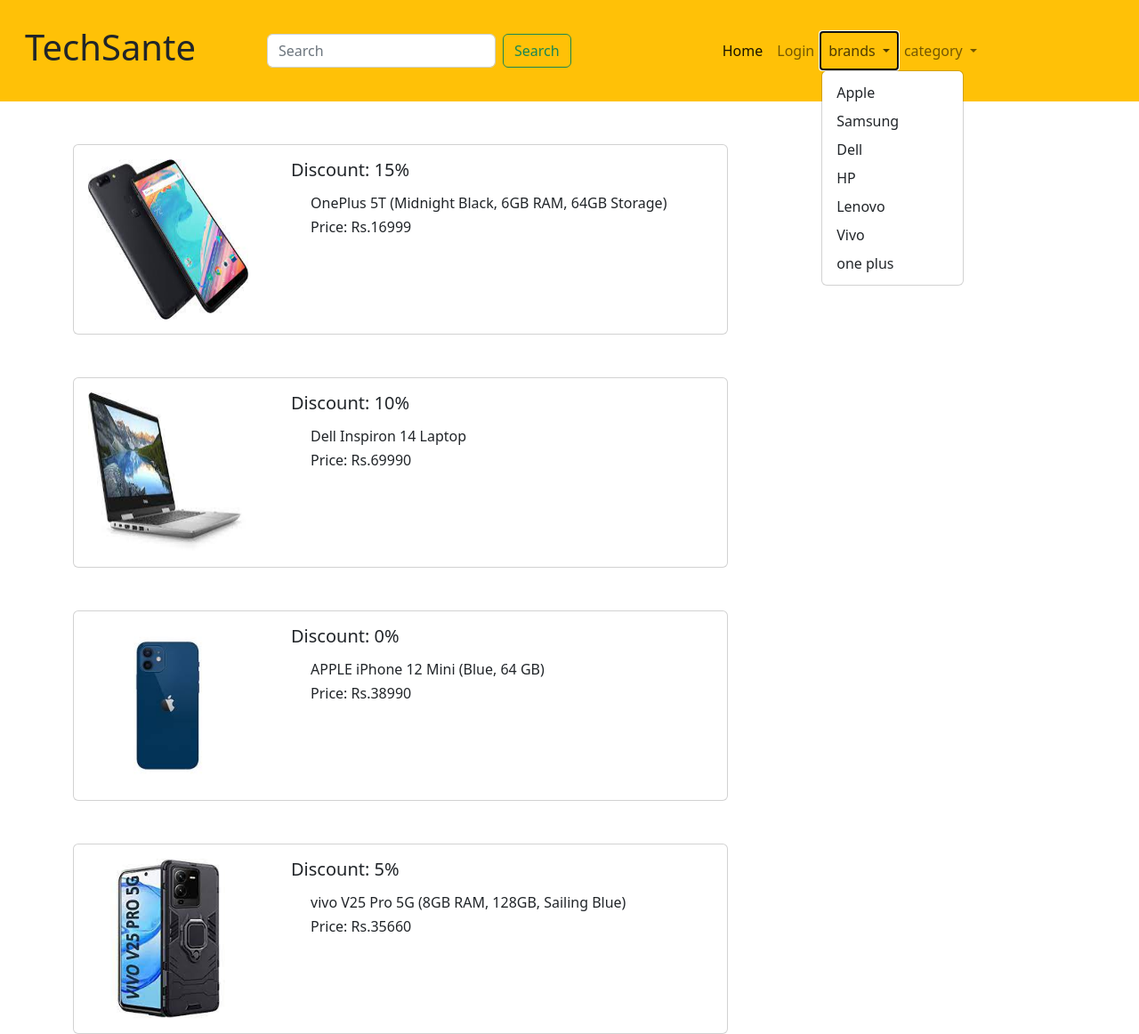
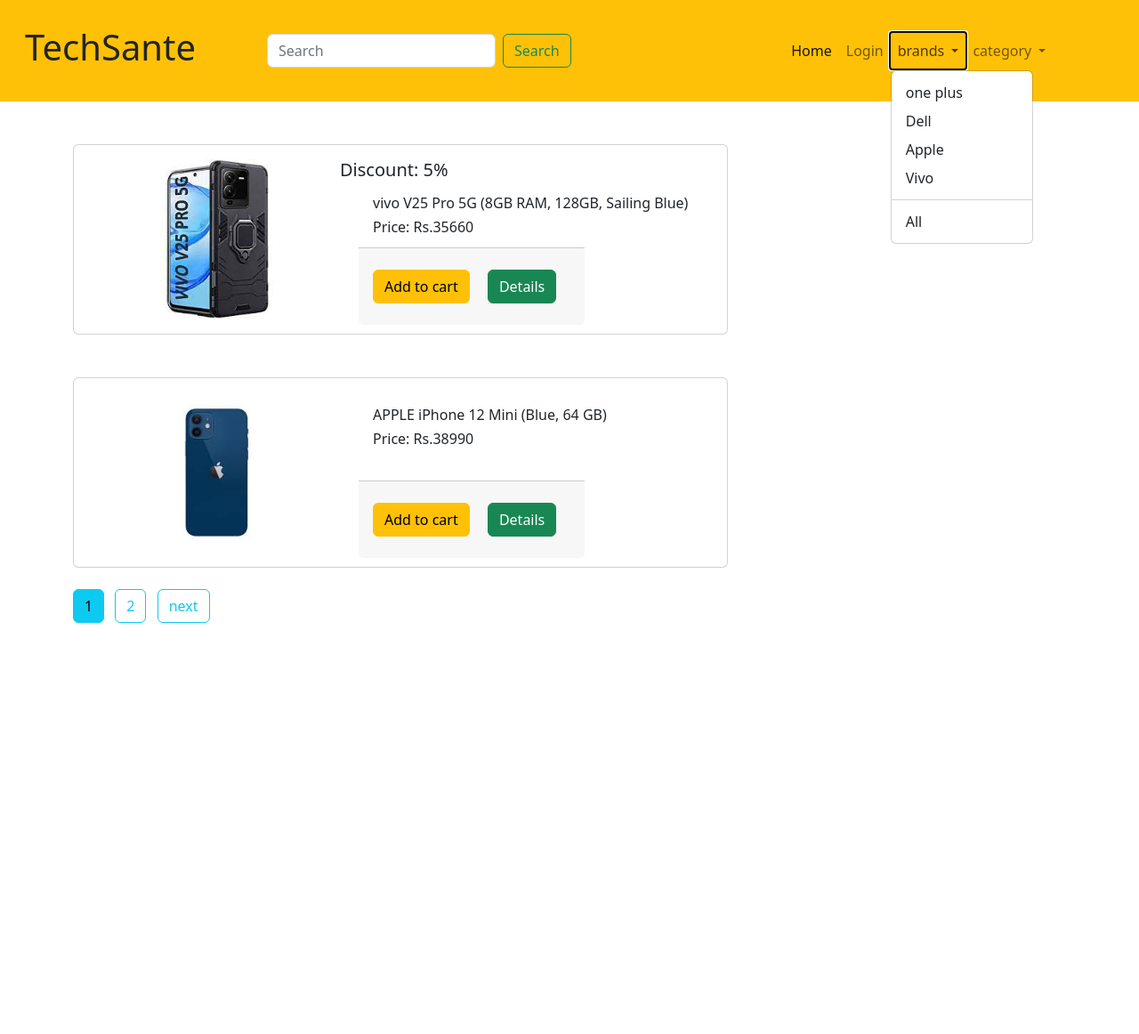
Before and after one commit to sathishkumar172003/tech-sante-e-commece, a Flask app: page / in a window 1280 px wide, after a click on "brands". Shown: the whole page at 89% size. After the commit the page ends 700 px from the top, so only its background shows below. Run offline with Flask 2, Linux system fonts and the light colour scheme; data comes from the database, SQL or seed files in the repository; both versions use the stored data as it was after the commit; parts of the project's set-up code (start-up, migrations or seed data) failed here and were passed over; some libraries are stand-ins or nearby versions.

Commit message:
completed product_home page with pagination, brand dropdown, cat dropdown

```diff
--- a/myshop/products/routes.py
+++ b/myshop/products/routes.py
@@ -11,12 +11,36 @@
 
 
 @app.route('/')
-def home():
-    product = Product.query.filter(Product.stock > 0)
-    brands = Brand.query.all()
-    categories = Category.query.all()
+def product_home():
+    page = request.args.get('page', 1, type=int)
+    product = Product.query.filter(Product.stock > 0).order_by(Product.id.desc()).paginate(per_page=2, page=page)
+    brands = Brand.query.join(Product, (Brand.id == Product.brand_id )).all()
+    categories = Category.query.join(Product, (Category.id == Product.category_id)).all()
     return render_template('products/all_products_page.html', products = product,
-    brands=brands,categories=categories )
+    brands=brands,categories=categories, product_page = "true" )
+
+@app.route('/productByBrand/<int:id>', methods=["POST", "GET"])
+def product_by_brand(id):
+    page = request.args.get('page', 1, type=int)
+    product_by_brand = Product.query.filter_by(brand_id = id).paginate(page=page, per_page=2)
+    brands = Brand.query.join(Product, (Brand.id == Product.brand_id )).all()
+    categories = Category.query.join(Product, (Category.id == Product.category_id)).all()
+    return render_template('products/all_products_page.html', products = product_by_brand,
+    brands=brands,categories=categories, brand_page = "true" ,id=id)
+
+@app.route('/productByCat/<int:id>', methods=["POST", "GET"])
+def product_by_cat(id):
+    page = request.args.get('page', 1, type=int)
+    product_by_cat = Product.query.filter_by(category_id = id).paginate(page=page, per_page=2)
+    brands = Brand.query.join(Product, (Brand.id == Product.brand_id )).all()
+    categories = Category.query.join(Product, (Category.id == Product.category_id)).all()
+    return render_template('products/all_products_page.html', products = product_by_cat,
+    brands=brands,categories=categories, category_page = "true", id=id )
+
+
+
+
+
 
 
 @app.route('/product/addbrand', methods=["POST", "GET"])
@@ -202,6 +226,8 @@
         product.stock = form.stock.data
         product.description = form.description.data
         product.discount = form.discount.data
+        product.brand_id = request.form.get('brand')
+        product.category_id = request.form.get('category')
 
         image_1 = request.files['image_1']
         image_1_pic = secure_filename(image_1.filename)
--- a/myshop/templates/_admin_navbar.html
+++ b/myshop/templates/_admin_navbar.html
@@ -9,7 +9,7 @@
           <div class="collapse navbar-collapse" id="navbarNav">
             <ul class="navbar-nav" style="margin-left: 750px;">
               <li class="nav-item  ">
-                <a class="nav-link active hover-black  " href="#" ><h4 class="text-dark">VISIT SITE</h4></a>
+                <a class="nav-link active hover-black  " href="{{ url_for('product_home')}}" ><h4 class="text-dark">VISIT SITE</h4></a>
               </li>
 
 
--- a/myshop/templates/_home_navbar.html
+++ b/myshop/templates/_home_navbar.html
@@ -9,14 +9,15 @@
         <input class="form-control me-2" type="search" placeholder="Search" aria-label="Search">
         <button class="btn btn-outline-success" type="submit">Search</button>
       </form>
-      <ul class="navbar-nav me-auto mb-2 mb-lg-0">
+      <ul class="navbar-nav me-auto mb-2 mb-lg-0" style="margin-left: 155px;">
         <li class="nav-item">
-          <a class="nav-link active" aria-current="page" href="#">Home</a>
+          <a class="nav-link active" aria-current="page" href="{{ url_for('product_home')}}">Home</a>
         </li>
         <li class="nav-item">
           <a class="nav-link" href="#">Login</a>
         </li>
         <!-- brand dropdown -->
+        {% if brands %}
         <li class="nav-item dropdown">
           <a class="nav-link dropdown-toggle" href="#" id="navbarDropdown" role="button" data-bs-toggle="dropdown" aria-expanded="false">
              brands
@@ -24,8 +25,11 @@
 
           <ul class="dropdown-menu" aria-labelledby="navbarDropdown">
             {% for brand in brands %}
-            <li><a class="dropdown-item" href="#"> {{ brand.name}}</a></li>
+            <li><a class="dropdown-item" href="{{ url_for('product_by_brand',id=brand.id)}}"> {{ brand.name}}</a></li>
             {% endfor %}
+            <li><hr class="dropdown-divider"></li>
+            <li><a class="dropdown-item" href="{{url_for('product_home')}}"> All</a></li>
+
           </ul>
         </li>
 
@@ -38,10 +42,14 @@
 
           <ul class="dropdown-menu" aria-labelledby="navbarDropdown">
             {% for category in categories %}
-            <li><a class="dropdown-item" href="#"> {{ category.name}}</a></li>
+            <li><a class="dropdown-item" href="{{ url_for('product_by_cat', id=category.id)}}"> {{ category.name}}</a></li>
             {% endfor %}
+            <li><hr class="dropdown-divider"></li>
+            <li><a class="dropdown-item" href="{{url_for('product_home')}}"> All</a></li>
+
           </ul>
         </li>
+        {% endif %}
 
       </ul>
 
--- a/myshop/templates/products/all_products_page.html
+++ b/myshop/templates/products/all_products_page.html
@@ -8,20 +8,73 @@
     <div class="container">
 
         <div class="row">
-            {% for product in products %}
+            {% for product in products.items %}
             <div class="col-md-8 mt-5">
                 <div class="card">
                    <div class="card-body">
-                    <img class=" card-img-top float-start me-lg-5"  style="width:180px ; " src="{{url_for('static', filename='images/'+product.image_1)}}"  width="40" height="180"alt="product image ">
+                    <img class=" card-img-top float-start me-lg-5 "  style="width:180px ; margin-left: 55px; " src="{{url_for('static', filename='images/'+product.image_1)}}"  width="40" height="180"alt="product image ">
+                    {% if product.discount > 0 %}
                     <h5>Discount: {{product.discount}}%</h5>
-                    <h6 class="text-dark mt-3" style="margin-left:250px;">{{product.name}}</h6>
-                    <h6 class="text-dark" style="margin-left:250px;"> Price: Rs.{{product.price}} </h6>
-                   </div>
+                    {% endif %}
+                    <h6 class="text-dark mt-3" style="margin-left:320px;">{{product.name}}</h6>
+                    <h6 class="text-dark" style="margin-left:320px;"> Price: Rs.{{product.price}} </h6>
+                <div class="card-footer" style="position:absolute ; left:320px; bottom:10px;">
+                    <button class="btn btn-warning">Add to cart</button>
+                    <button class="btn btn-success m-3">Details</button>
+                </div>
+                </div>
+
                 </div>
             </div>
             {% endfor %}
         </div>
+{% if products.has_prev %}
+        {% if product_page %}
+          <a class="btn btn-outline-info mt-4 me-2" href="{{ url_for('product_home', page=prev_page)}}">previous</a>
+        {% elif brand_page %}
+        <a class="btn btn-outline-info mt-4 me-2" href="{{ url_for('product_by_brand',id=id , page=prev_page)}}">previous</a>
+        {% else %}
+        <a class="btn btn-outline-info mt-4 me-2" href="{{ url_for('product_by_cat',id=id , page=prev_page)}}"> previous </a>
 
+        {% endif %}
+
+{% endif %}
+{% if products.total > 3 %}
+    {% for page_num in products.iter_pages(left_edge=2, right_edge=1, right_current = 1, left_current = 1) %}
+        {% if product_page %}
+
+            {% if products.page  == page_num  %}
+                <a class="btn btn-info mt-4 me-2" href="{{ url_for('product_home', page=page_num)}}">{{page_num}}</a>
+            {% else %}
+                <a class="btn btn-outline-info mt-4 me-2" href="{{ url_for('product_home', page=page_num)}}">{{page_num}}</a>
+            {% endif %}
+        {% elif brand_page %}
+            {% if products.page  == page_num  %}
+                <a class="btn btn-info mt-4 me-2" href="{{ url_for('product_by_brand',id=id , page=page_num)}}">{{page_num}}</a>
+            {% else %}
+                <a class="btn btn-outline-info mt-4 me-2" href="{{ url_for('product_by_brand',id=id , page=page_num)}}">{{page_num}}</a>
+            {% endif %}
+        {% else %}
+            {% if products.page  == page_num  %}
+                <a class="btn btn-info mt-4 me-2" href="{{ url_for('product_by_cat',id=id , page=page_num)}}">{{page_num}}</a>
+            {% else %}
+                <a class="btn btn-outline-info mt-4 me-2" href="{{ url_for('product_by_cat',id=id , page=page_num)}}">{{page_num}}</a>
+            {% endif %}
+        {% endif %}
+    {% endfor %}
+{% endif %}
+
+{% if products.has_next %}
+    {% if product_page %}
+      <a class="btn btn-outline-info mt-4 me-2" href="{{ url_for('product_home', page=products.next_num)}}">next</a>
+    {% elif brand_page %}
+    <a class="btn btn-outline-info mt-4 me-2" href="{{ url_for('product_by_brand',id=id , page=products.next_num)}}">next</a>
+    {% else %}
+    <a class="btn btn-outline-info mt-4 me-2" href="{{ url_for('product_by_cat',id=id , page=products.next_num)}}"> next </a>
+
+    {% endif %}
+
+{% endif %}
 
     </div>
 </div>
```
Also changed, not shown: myshop/templates/snippets.html (+7 -26 lines), myshop/myshop.db, myshop/static/images/3722adc2-7491-11ed-b619-6bd652e642db_iphone12_1.jpeg (added), myshop/static/images/3722adc3-7491-11ed-b619-6bd652e642db_ihone12_2.jpeg (added), myshop/static/images/3722adc4-7491-11ed-b619-6bd652e642db_iphone12_3.jpeg (added), myshop/static/images/52063776-754a-11ed-a0ee-e7dc3e4bf2dc_vivo_v2_1.jpeg (added), myshop/static/images/52063777-754a-11ed-a0ee-e7dc3e4bf2dc_vivo_v2_2.jpeg (added), myshop/static/images/52063778-754a-11ed-a0ee-e7dc3e4bf2dc_vivo_v2_3.jpeg (added), myshop/static/images/b901cafc-748d-11ed-b619-6bd652e642db_dell14inspron1.jpeg (renamed from myshop/static/images/02d7d83e-73ca-11ed-a92c-594260895ad9_dell14inspron1.jpeg), myshop/static/images/b901cafd-748d-11ed-b619-6bd652e642db_dellinsprion2.jpeg (renamed from myshop/static/images/02d7d83f-73ca-11ed-a92c-594260895ad9_dellinsprion2.jpeg), myshop/static/images/b901cafe-748d-11ed-b619-6bd652e642db_dell14inspron3.jpeg (renamed from myshop/static/images/02d7d840-73ca-11ed-a92c-594260895ad9_dell14inspron3.jpeg).
